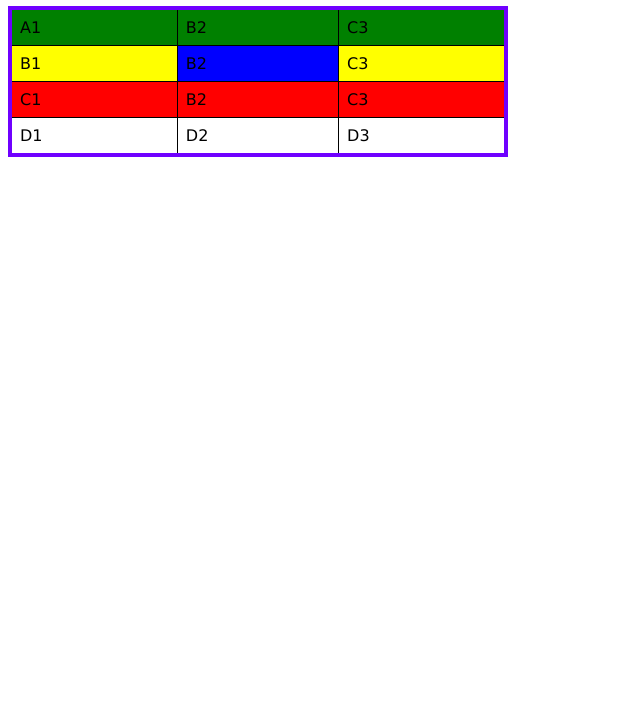
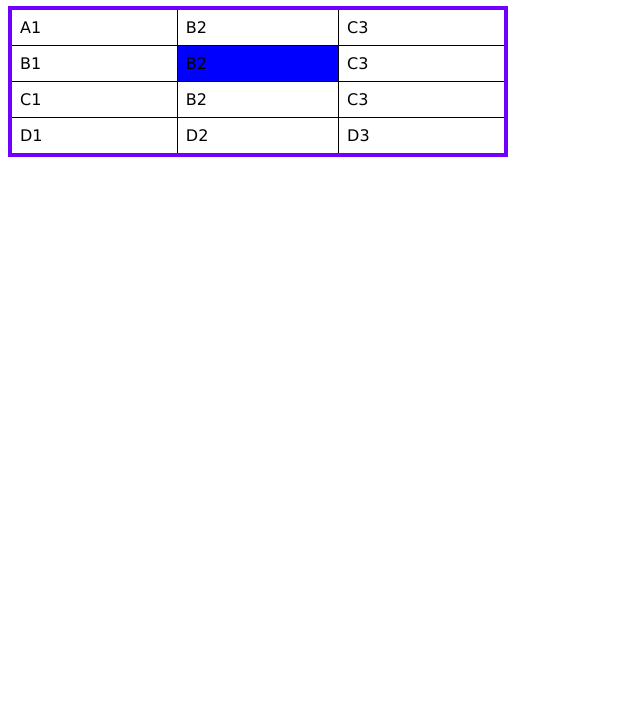
Before and after one commit to allexsandrooli/html-css, a plain HTML site: page estudos 2/exercicios/exrc023/tabela.html in a window 1280 px wide. Shown: the part 75-800 px from the top of the page, without its empty margins (0-640 px from the left). Drawn offline with Linux system fonts and the light colour scheme.

Commit message:
taabela sem  cor

```diff
--- a/estudos 2/exercicios/exrc023/tabela.html
+++ b/estudos 2/exercicios/exrc023/tabela.html
@@ -35,22 +35,22 @@
 <body>
     <h1>Minhaa  primeira tabela</h1>
     <table>
-        <tr class="green">
+        <tr class="gree">
             <td>A1</td>
             <td>B2</td>
             <td>C3</td>
         </tr>
-        <tr class="yellou">
+        <tr class="yell">
             <td>B1</td>
             <td class="blue">B2</td>
             <td>C3</td>
         </tr>
-        <tr class="red">
+        <tr class="r">
             <td>C1</td>
             <td>B2</td>
             <td>C3</td>
         </tr>
-        <tr class="roxo">
+        <tr class="r">
             <td>D1</td>
             <td>D2</td>
             <td>D3</td>
```
